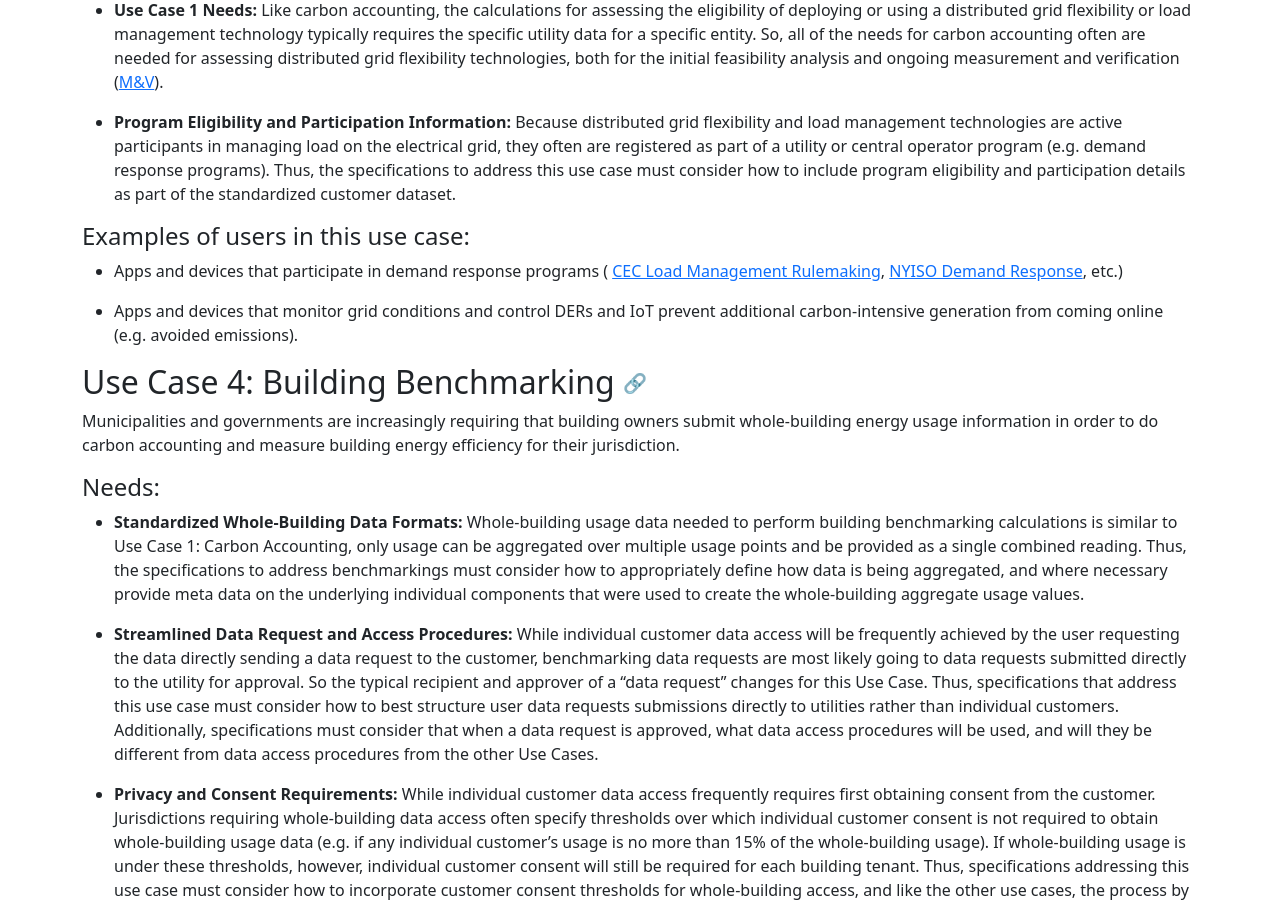
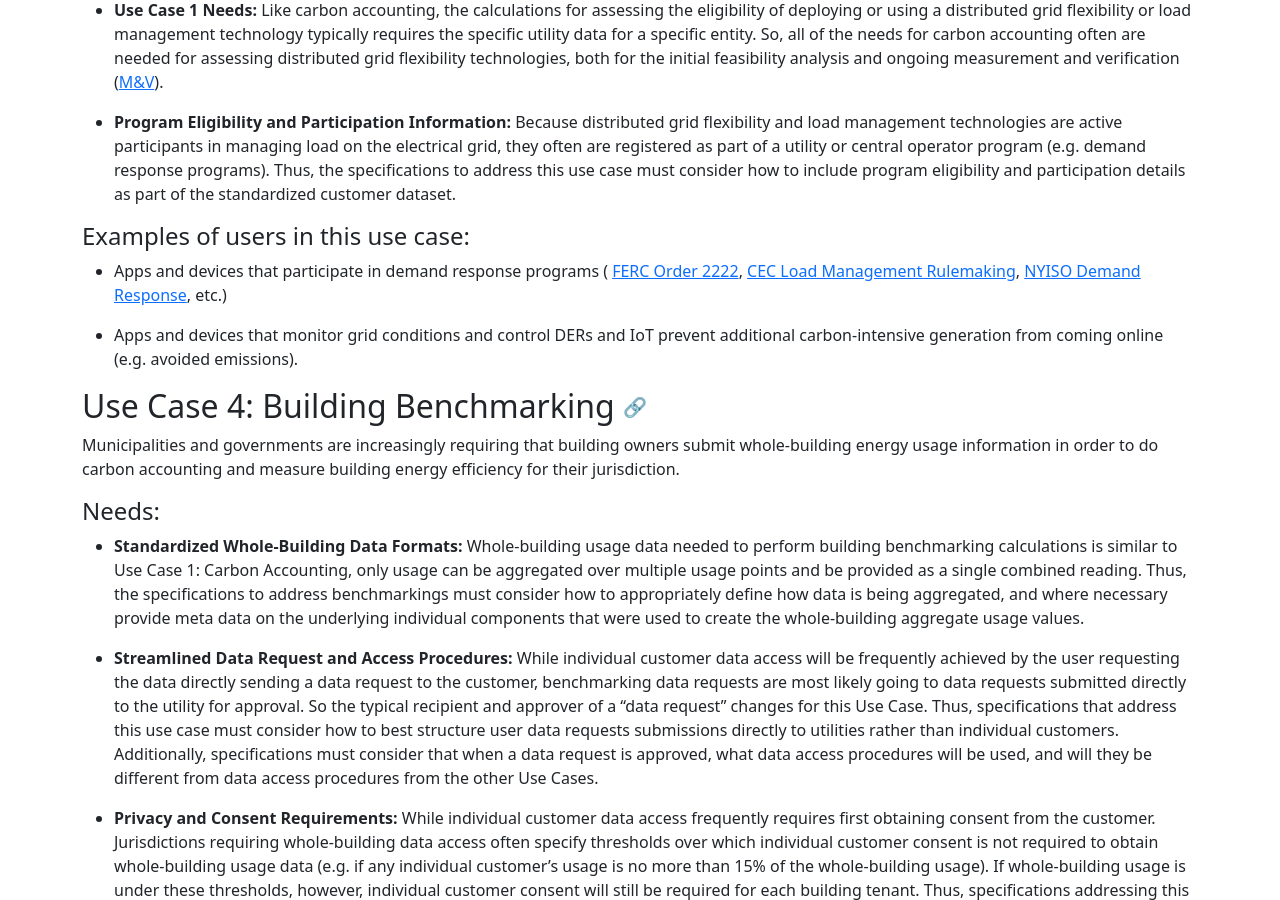
Before and after one commit to carbon-data-specification/Customer-Data, a Jekyll site: the page built from docs/use-cases.md, in a window 1280 px wide and 900 px high, scrolled down 2049 px. Built offline with Jekyll 4.4.1, drawn with Linux system fonts in a browser that asks for light colours.

Commit message:
added FERC order 2222 to examples in use case #3 (https://github.com/carbon-data-specification/Customer-Data/pull/6/files#r825633237)

```diff
--- a/docs/use-cases.md
+++ b/docs/use-cases.md
@@ -151,6 +151,7 @@ dataset.
 #### Examples of users in this use case:
 
 * Apps and devices that participate in demand response programs (
+[FERC Order 2222](https://ferc.gov/media/ferc-order-no-2222-fact-sheet),
 [CEC Load Management Rulemaking](https://www.energy.ca.gov/proceedings/energy-commission-proceedings/load-management-rulemaking),
 [NYISO Demand Response](https://www.nyserda.ny.gov/All-Programs/Energy-Storage/Energy-Storage-for-Your-Business/Demand-Response-Programs),
 etc.)
```
